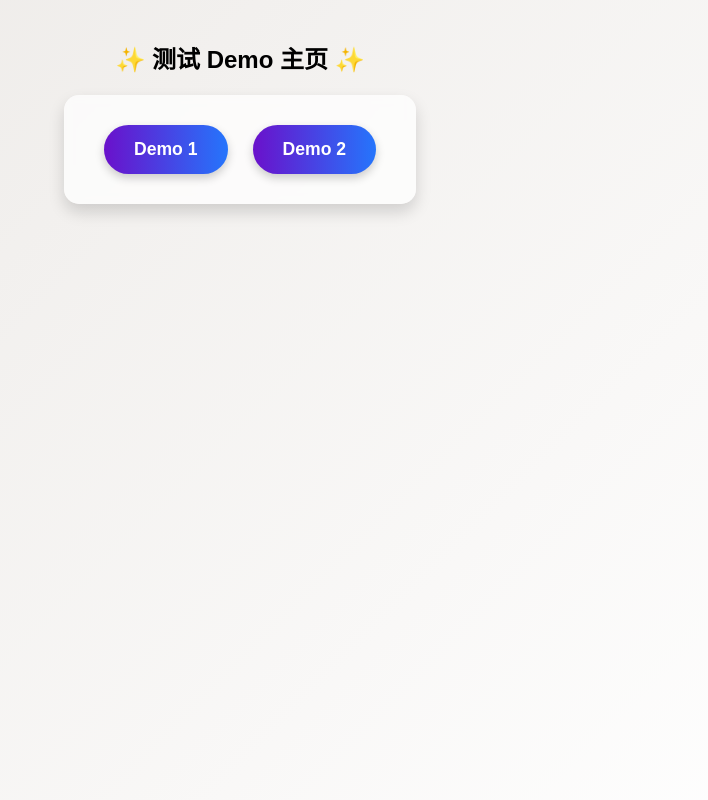
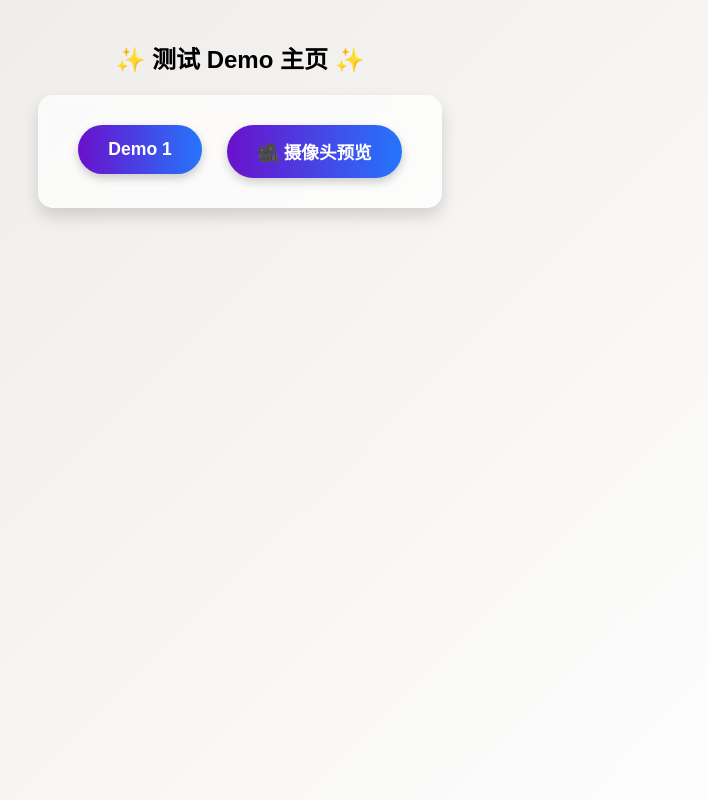
Before and after one commit to yikousu/demo-test-front, a Vue app: page /home in a window 1280 px wide. Shown: the whole page, without its empty margins (400-1108 px from the left). Built offline with nearby package versions, Linux system fonts and the light colour scheme.

Commit message:
feat: 微调

```diff
--- a/src/views/Demo2.vue
+++ b/src/views/Demo2.vue
@@ -11,7 +11,7 @@
             </button>
             <button v-else @click="stopCamera" class="btn stop-btn">关闭摄像头</button>
         </div>
-
+        <!--如果 errorMsg 为真（即有错误信息）： 渲染结果是 <p class="status error">摄像头访问被拒绝</p> -->
         <p class="status" :class="{ error: errorMsg }">
             {{ errorMsg || (isCameraOn ? "摄像头已开启 ✅" : "摄像头未开启 ❌") }}
         </p>
--- a/src/views/HomePage.vue
+++ b/src/views/HomePage.vue
@@ -7,9 +7,8 @@
                     <button>Demo 1</button>
                 </router-link>
                 <router-link to="/demo2">
-                    <button>Demo 2</button>
+                    <button>🎥 摄像头预览</button>
                 </router-link>
-
             </nav>
         </div>
     </div>
@@ -20,7 +19,6 @@
 </script>
 
 <style scoped>
-
 .home-page {
     display: flex;
     flex-direction: column;
@@ -32,7 +30,7 @@
     box-sizing: border-box;
     background: linear-gradient(135deg, #ece9e6 0%, #ffffff 100%);
     /* 更柔和的渐变 */
-    font-family: 'Poppins', sans-serif;
+    font-family: "Poppins", sans-serif;
     /* 使用更现代的字体 */
 }
 
```
Also changed, not shown: .prettierrc.cjs.
